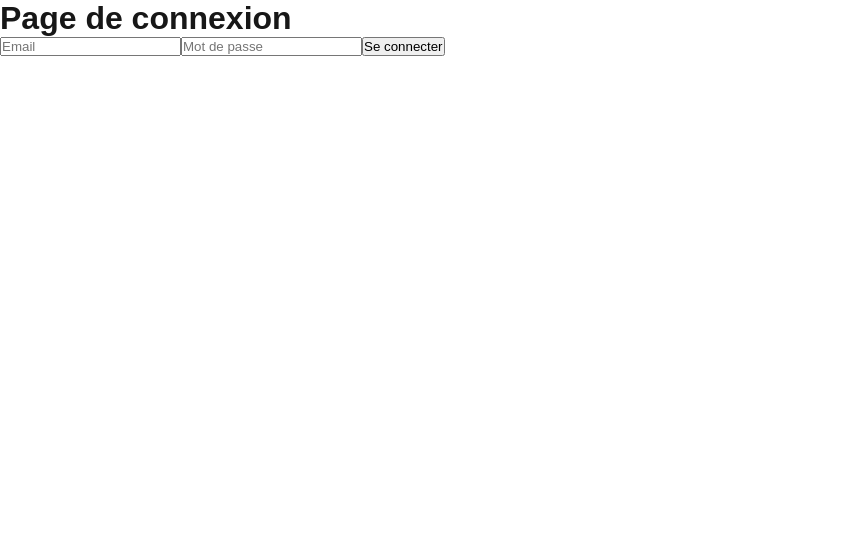
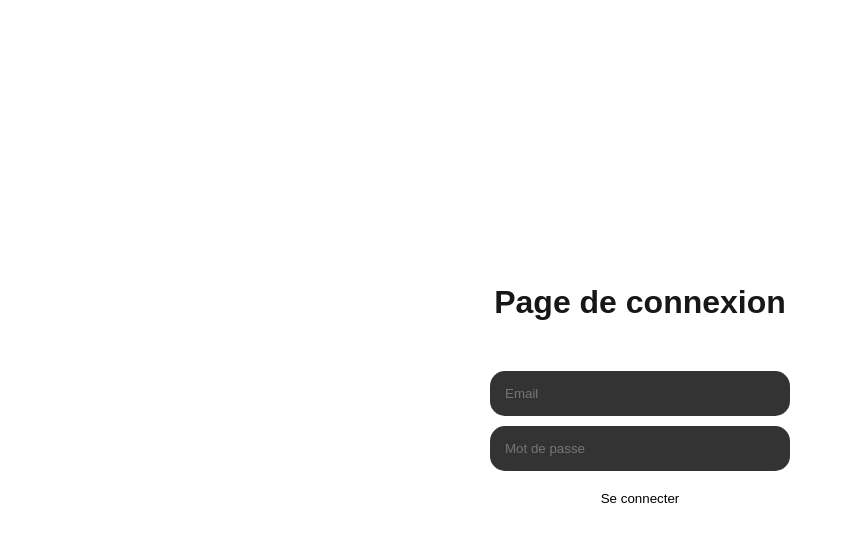
Before and after one commit to AurelienAllenic/next-converter, a Next.js app: page /login in a window 1280 px wide. Shown: the top 542 px of the page, without its empty margins (0-853 px from the left). Built offline with nearby package versions, Linux system fonts and the light colour scheme.

Commit message:
(feat) added styles for login page

```diff
--- /dev/null
+++ b/src/app/login/page.module.scss
@@ -0,0 +1,50 @@
+.loginContainer {
+  display: flex;
+  flex-direction: column;
+  align-items: center;
+  justify-content: center;
+  height: 100vh;
+  width: 100%;
+  gap: 50px;
+  position: fixed;
+  s .loginTitle {
+    font-size: 50px;
+    font-weight: 700;
+    text-align: center;
+  }
+  .loginForm {
+    display: flex;
+    flex-direction: column;
+    gap: 10px;
+    width: 100%;
+    justify-content: center;
+    align-items: center;
+    .loginInput {
+      width: 300px;
+      display: flex;
+      justify-content: center;
+      align-items: center;
+      flex-direction: column;
+      gap: 10px;
+      background: rgba(0, 0, 0, 0.8);
+      border-radius: 15px;
+      padding: 15px;
+      outline: none;
+      border: none;
+    }
+    .buttonLogin {
+      background-color: white;
+      padding: 10px 15px;
+      border-radius: 15px;
+      border: none;
+      outline: none;
+      transition: all ease 0.3s;
+      color: black;
+      &:hover {
+        background-color: black;
+        color: white;
+        cursor: pointer;
+      }
+    }
+  }
+}
--- a/src/app/login/page.tsx
+++ b/src/app/login/page.tsx
@@ -2,6 +2,7 @@
 
 import { signIn } from "next-auth/react";
 import { useState } from "react";
+import styles from "./page.module.scss";
 
 export default function LoginPage() {
   const [email, setEmail] = useState("");
@@ -34,15 +35,16 @@ export default function LoginPage() {
   };
 
   return (
-    <div>
-      <h1>Page de connexion</h1>
-      <form onSubmit={handleSubmit}>
+    <div className={styles.loginContainer}>
+      <h1 className={styles.loginTitle}>Page de connexion</h1>
+      <form onSubmit={handleSubmit} className={styles.loginForm}>
         <input
           type="email"
           placeholder="Email"
           value={email}
           onChange={(e) => setEmail(e.target.value)}
           required
+          className={styles.loginInput}
         />
         <input
           type="password"
@@ -50,8 +52,11 @@ export default function LoginPage() {
           value={password}
           onChange={(e) => setPassword(e.target.value)}
           required
+          className={styles.loginInput}
         />
-        <button type="submit">Se connecter</button>
+        <button type="submit" className={styles.buttonLogin}>
+          Se connecter
+        </button>
         {error && <p style={{ color: "red" }}>{error}</p>}
       </form>
     </div>
```
